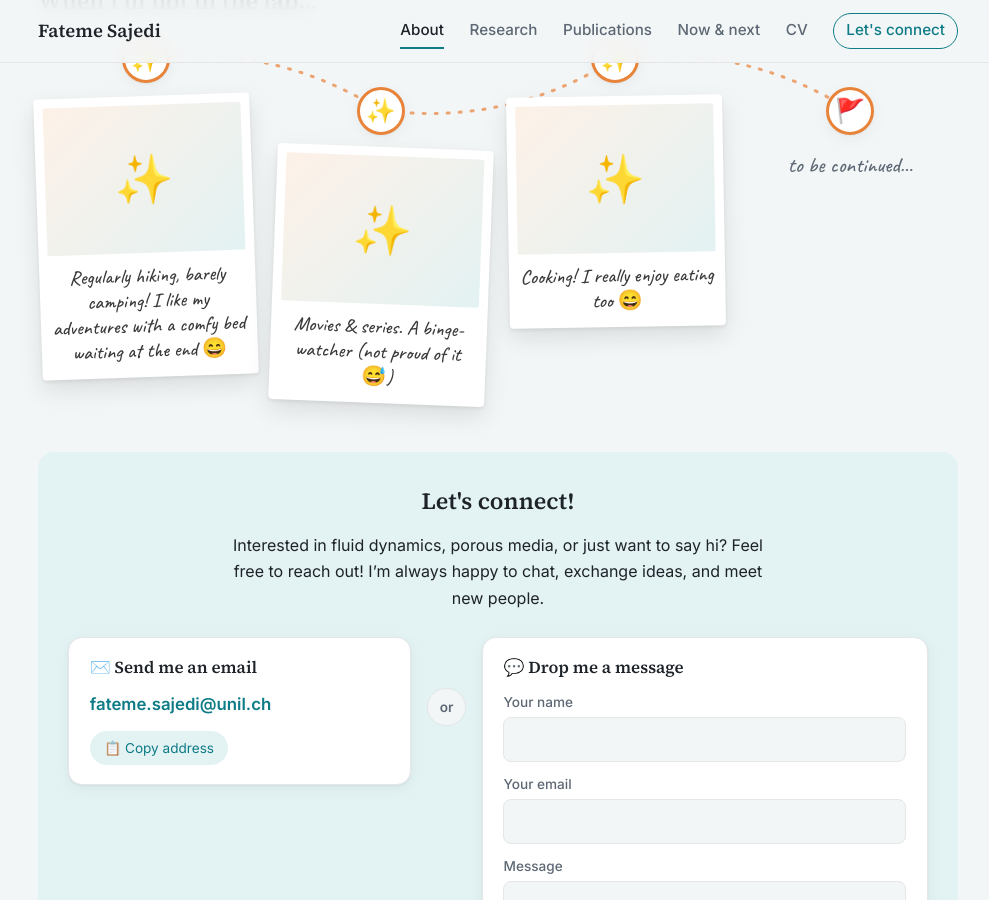
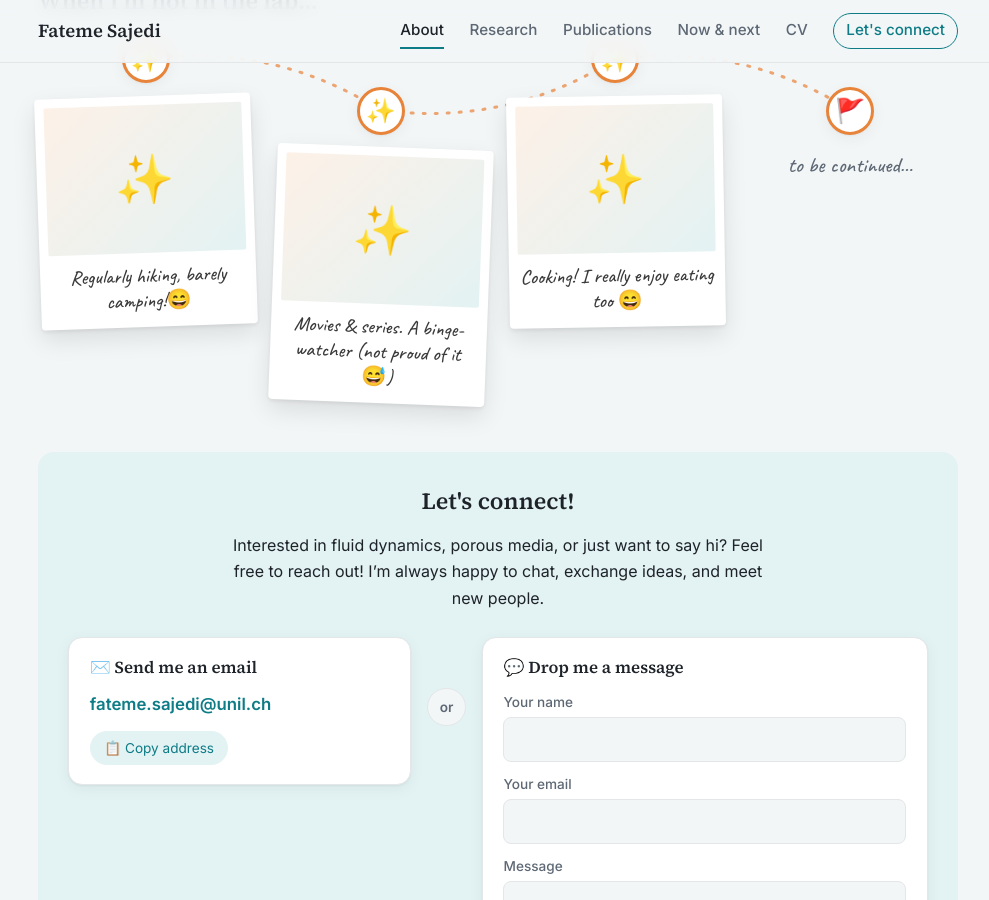
Before and after one commit to fatemesajedi/fatemesajedi.github.io, a Jekyll site: the page built from index.html, in a window 1280 px wide and 900 px high, scrolled down 2204 px. Shown: the whole window, without its empty margins (142-1131 px from the left). Built offline with Jekyll 4.4.1, drawn with Linux system fonts in a browser that asks for light colours.

Commit message:
Update _data/profile.yml (via Pages CMS)

```diff
--- a/_data/profile.yml
+++ b/_data/profile.yml
@@ -20,8 +20,7 @@ interests:
   - Numerical simulation
   - Microfluidic Experiment
 fun_facts:
-  - text: Regularly hiking, barely camping! I like my adventures with a comfy bed
-      waiting at the end 😄
+  - text: Regularly hiking, barely camping!😄
   - text: Movies & series. A binge-watcher (not proud of it 😅)
   - text: Cooking! I really enjoy eating too 😄
 say_hi: Interested in fluid dynamics, porous media, or just want to say hi? Feel
```
